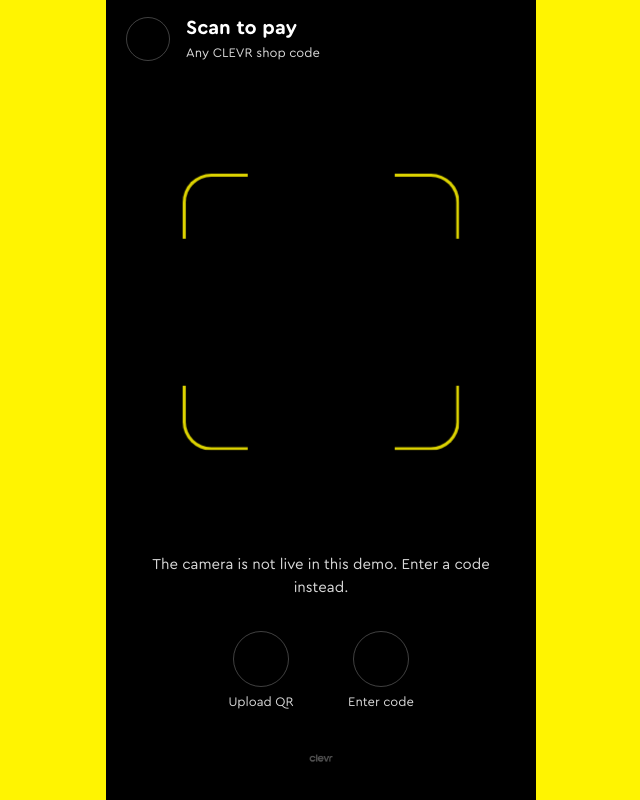
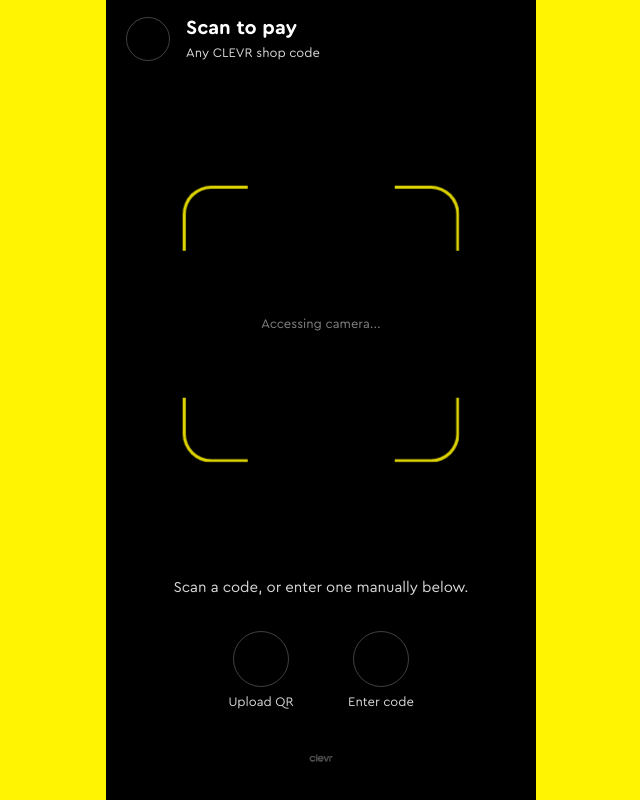
Before and after one commit to maliksiddhant02/Clevr, a Next.js app: page /pay in a window 1280 px wide. Shown: the whole page, without its empty margins (314-954 px from the left). Built offline with nearby package versions, Linux system fonts and the light colour scheme; no server answers; some icons are missing.

Commit message:
feat: add live camera feed support inside the scan-to-pay viewfinder

```diff
--- a/app/pay/ScannerFrame.tsx
+++ b/app/pay/ScannerFrame.tsx
@@ -1,6 +1,6 @@
 "use client";
 
-import { useRef, useState } from "react";
+import { useRef, useState, useEffect } from "react";
 import { useRouter } from "next/navigation";
 import { Image01Icon, KeyboardIcon } from "@hugeicons/core-free-icons";
 import { HugeiconsIcon, type IconSvgElement } from "@hugeicons/react";
@@ -23,11 +23,11 @@
     <button
       type="button"
       onClick={onClick}
-      className="text-paper [--focus-ring:var(--color-paper)] flex w-24 flex-col items-center gap-2"
+      className="text-paper [--focus-ring:var(--color-paper)] flex w-24 flex-col items-center gap-2 text-center"
     >
       <span
         aria-hidden
-        className="border-paper/25 flex h-14 w-14 items-center justify-center rounded-full border"
+        className="border-paper/25 flex h-14 w-14 items-center justify-center rounded-full border hover:bg-white/5 transition-colors"
       >
         <HugeiconsIcon icon={icon} size={22} strokeWidth={1.8} />
       </span>
@@ -41,6 +41,50 @@
   const [code, setCode] = useState("");
   const entry = useRef<HTMLDialogElement>(null);
 
+  const videoRef = useRef<HTMLVideoElement>(null);
+  const [cameraStatus, setCameraStatus] = useState<"loading" | "active" | "denied" | "unsupported">("loading");
+
+  useEffect(() => {
+    if (typeof window === "undefined" || !navigator.mediaDevices || !navigator.mediaDevices.getUserMedia) {
+      setCameraStatus("unsupported");
+      return;
+    }
+
+    let activeStream: MediaStream | null = null;
+
+    async function startCamera() {
+      try {
+        const stream = await navigator.mediaDevices.getUserMedia({
+          video: { facingMode: "environment" },
+          audio: false,
+        });
+        activeStream = stream;
+        if (videoRef.current) {
+          videoRef.current.srcObject = stream;
+        }
+        setCameraStatus("active");
+      } catch (err) {
+        console.error("Camera access error:", err);
+        setCameraStatus("denied");
+      }
+    }
+
+    startCamera();
+
+    return () => {
+      if (activeStream) {
+        activeStream.getTracks().forEach((track) => track.stop());
+      }
+    };
+  }, []);
+
+  // Update srcObject on videoRef if status becomes active later
+  useEffect(() => {
+    if (cameraStatus === "active" && videoRef.current && videoRef.current.srcObject === null) {
+      // Re-query stream if needed, but normally handled in the initialization effect
+    }
+  }, [cameraStatus]);
+
   function handleSubmit(e: React.FormEvent) {
     e.preventDefault();
     const ref = code.trim().toUpperCase();
@@ -52,10 +96,36 @@
       {/* The viewfinder takes the free space rather than a fixed height, so it
           sits optically centred on a tall phone and a short one alike. */}
       <div className="flex flex-1 items-center justify-center py-10">
-        <div className="qr-pulse relative h-[17rem] w-[17rem] max-w-full">
-          {/* Four brackets, not a box: a closed rectangle reads as a frame the
-              reader is meant to fill, and the corners read as an aim. Sun is
-              the one accent inside an Ink block (DESIGN.md 5). */}
+        <div className="relative h-[17rem] w-[17rem] max-w-full">
+
+          {/* Camera feed viewport wrapper */}
+          <div className="absolute inset-[3px] overflow-hidden rounded-[1.5rem] bg-black/40 flex items-center justify-center">
+            {cameraStatus === "active" && (
+              <video
+                ref={videoRef}
+                playsInline
+                muted
+                autoPlay
+                className="h-full w-full object-cover"
+              />
+            )}
+            {cameraStatus === "loading" && (
+              <span className="text-on-ink/60 text-[0.8125rem]">Accessing camera...</span>
+            )}
+            {cameraStatus === "denied" && (
+              <span className="text-on-ink/60 text-center px-4 text-[0.8125rem]">
+                Camera permission denied.<br />Enter code manually.
+              </span>
+            )}
+            {cameraStatus === "unsupported" && (
+              <span className="text-on-ink/60 text-center px-4 text-[0.8125rem]">
+                Camera not supported.<br />Enter code manually.
+              </span>
+            )}
+          </div>
+
+          {/* Four brackets overlay (Aim) */}
+          <div className="qr-pulse absolute inset-0 pointer-events-none">
             {(
               [
                 ["top-0 left-0", "border-t-[3px] border-l-[3px] rounded-tl-[1.75rem]"],
@@ -71,10 +141,12 @@
               />
             ))}
           </div>
+
+        </div>
       </div>
 
       <p className="text-on-ink text-center text-[0.9375rem]">
-        The camera is not live in this demo. Enter a code instead.
+        Scan a code, or enter one manually below.
       </p>
 
       <div className="mt-8 flex justify-center gap-6">
@@ -119,8 +191,6 @@
           </button>
         </form>
 
-        {/* A modal with no visible way out is a trap on a phone, where there
-            is no Escape key. */}
         <form method="dialog">
           <button
             type="submit"
```
Lines whose indentation alone changed are shown as unchanged.
